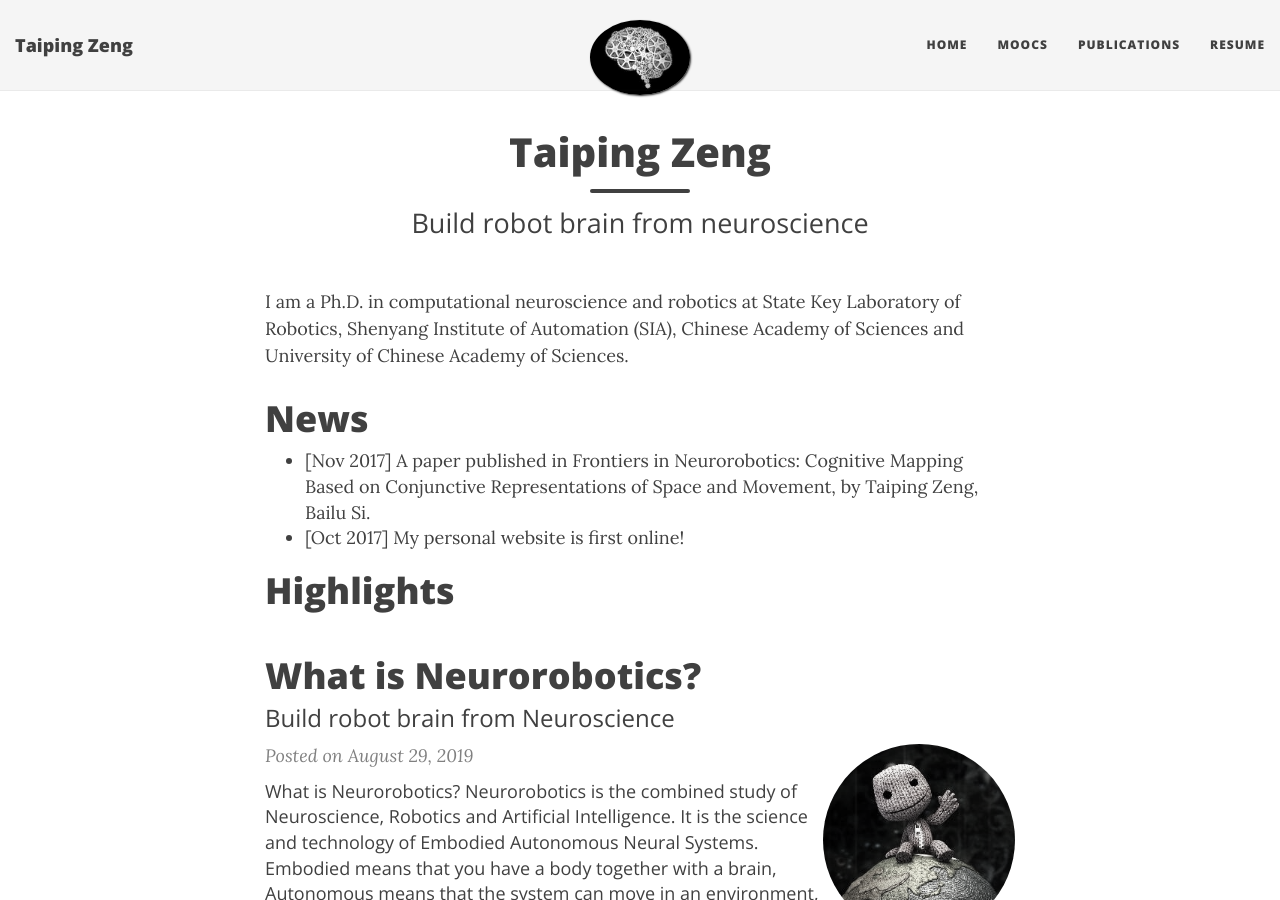
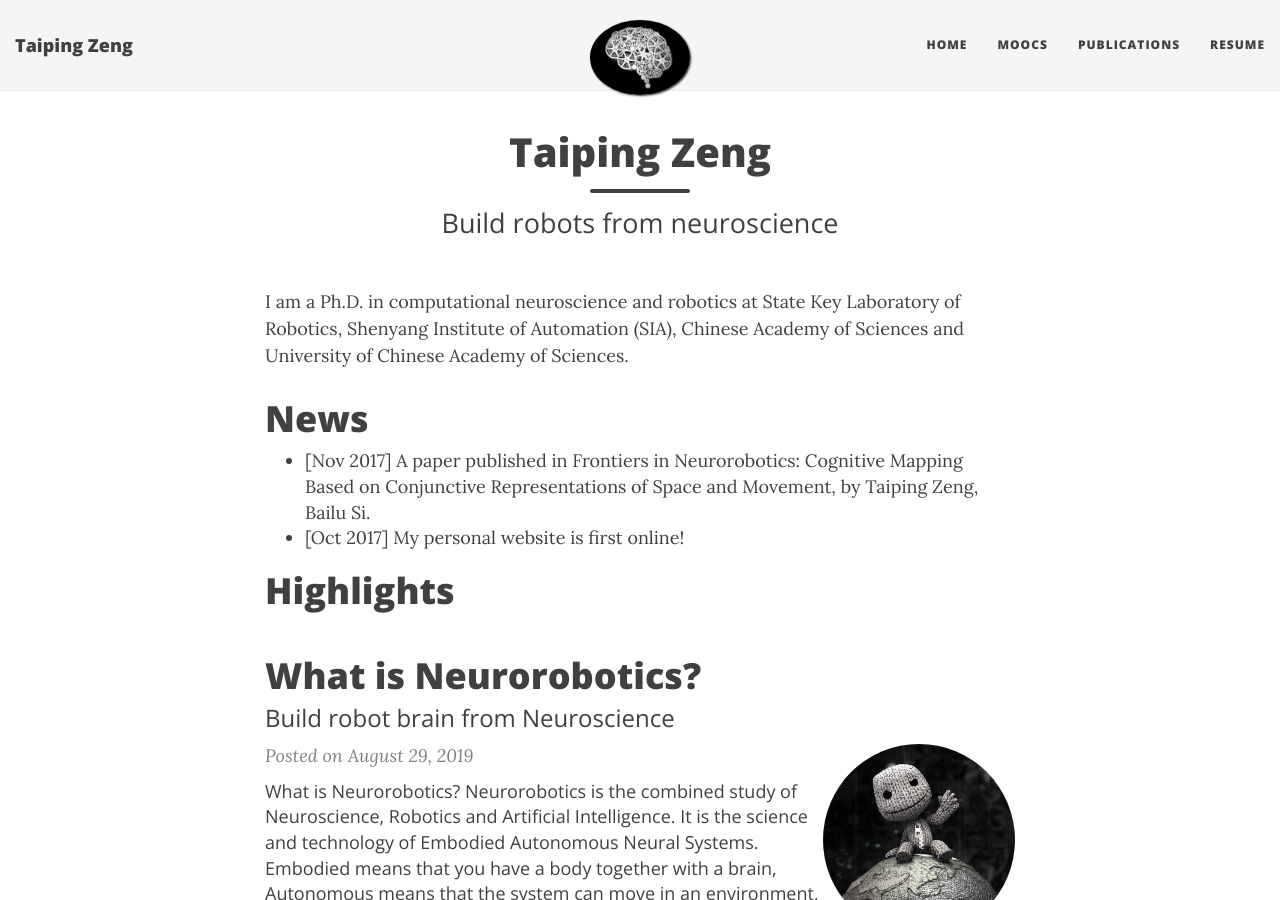
Before and after one commit to zengtaiping/zengtaiping.github.io, a Jekyll site: the page built from index.html, in a window 1280 px wide and 900 px high. Built offline with Jekyll 4.4.1, drawn with Linux system fonts in a browser that asks for light colours; nearby versions of some CDN libraries; the list of posts is cut into pages by our own code.

Commit message:
Update index.html

```diff
--- a/index.html
+++ b/index.html
@@ -1,7 +1,7 @@
 ---
 layout: page
 title: Taiping Zeng
-subtitle: Build robot brain from neuroscience
+subtitle: Build robots from neuroscience
 use-site-title: true
 image: /img/brainwithgear.jpg
 ---
```
